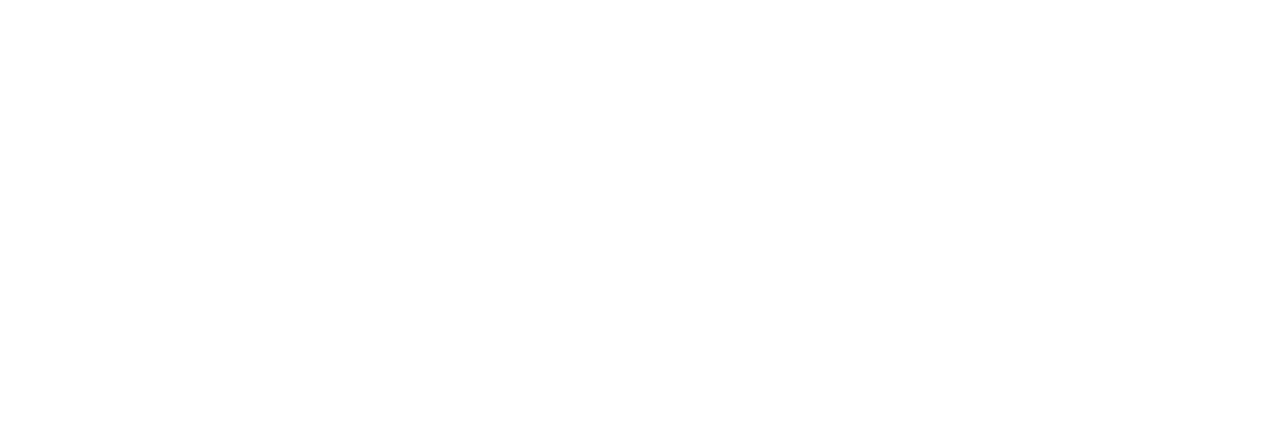
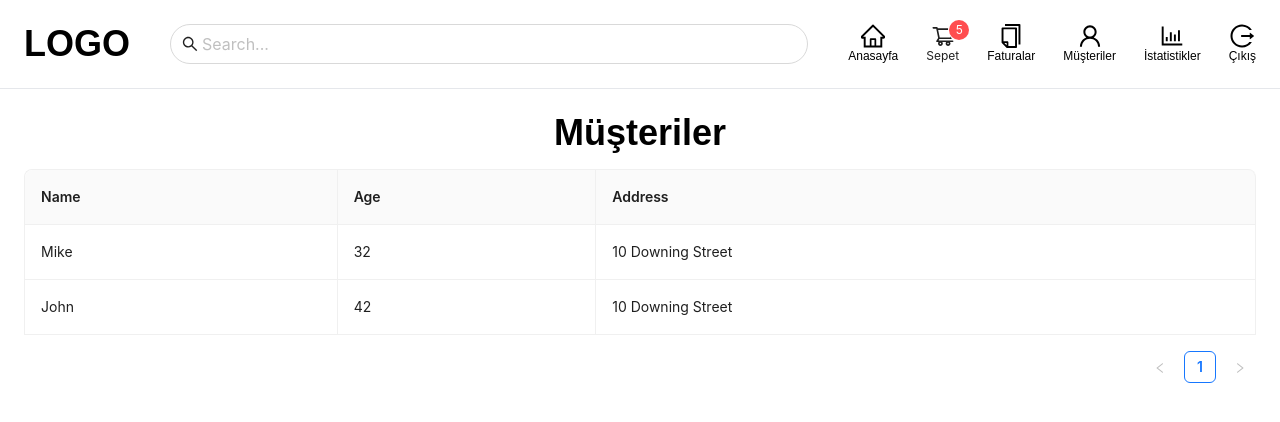
Before and after one commit to hsariaslan/pos-application, a React (Create React App) app in the folder client/: page /customers in a window 1280 px wide. Before the commit this address had no page. Shown: the top 422 px of the page. Built offline with nearby package versions, Linux system fonts and the light colour scheme; a web font is replaced by a local one.

Commit message:
Create customers page

```diff
--- a/client/src/App.jsx
+++ b/client/src/App.jsx
@@ -2,6 +2,7 @@ import {BrowserRouter, Routes, Route} from "react-router-dom";
 import HomePage from "./pages/HomePage";
 import Cart from "./pages/Cart";
 import Invoices from "./pages/Invoices";
+import Customers from "./pages/Customers";
 
 const App = () => {
   return (
@@ -10,6 +11,7 @@ const App = () => {
         <Route path="/" element={<HomePage />} />
         <Route path="/cart" element={<Cart />} />
         <Route path="/invoices" element={<Invoices />} />
+        <Route path="/customers" element={<Customers />} />
       </Routes>
     </BrowserRouter>
   );
--- a/client/src/components/header/Header.jsx
+++ b/client/src/components/header/Header.jsx
@@ -40,10 +40,10 @@ const Header = () => {
           <CopyOutlined className="md:text-2xl text-xl" />
           <span className="md:text-xs text-[10px]">Faturalar</span>
         </Link>
-        <a href="/" className="flex flex-col items-center hover:text-[#40a9ff] transition-all">
+        <Link to="/customers" className="flex flex-col items-center hover:text-[#40a9ff] transition-all">
           <UserOutlined className="md:text-2xl text-xl" />
           <span className="md:text-xs text-[10px]">Müşteriler</span>
-        </a>
+        </Link>
         <a href="/" className="flex flex-col items-center hover:text-[#40a9ff] transition-all">
           <BarChartOutlined className="md:text-2xl text-xl" />
           <span className="md:text-xs text-[10px]">İstatistikler</span>
--- /dev/null
+++ b/client/src/pages/Customers.jsx
@@ -0,0 +1,49 @@
+import {Table} from "antd";
+import Header from "../components/header/Header";
+
+const Customers = () => {
+  const dataSource = [
+    {
+      key: '1',
+      name: 'Mike',
+      age: 32,
+      address: '10 Downing Street',
+    },
+    {
+      key: '2',
+      name: 'John',
+      age: 42,
+      address: '10 Downing Street',
+    },
+  ];
+
+  const columns = [
+    {
+      title: 'Name',
+      dataIndex: 'name',
+      key: 'name',
+    },
+    {
+      title: 'Age',
+      dataIndex: 'age',
+      key: 'age',
+    },
+    {
+      title: 'Address',
+      dataIndex: 'address',
+      key: 'address',
+    },
+  ];
+
+  return (
+    <div>
+      <Header />
+      <div className="px-6">
+        <h1 className="text-4xl font-bold text-center mb-4">Müşteriler</h1>
+        <Table dataSource={dataSource} columns={columns} bordered />
+      </div>
+    </div>
+  );
+};
+
+export default Customers;
```
